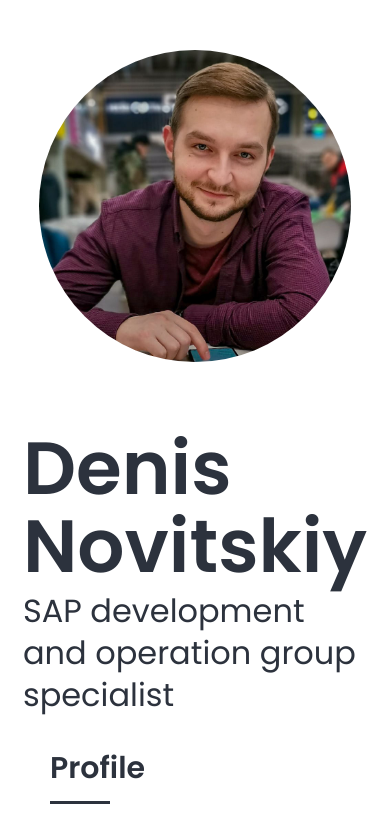
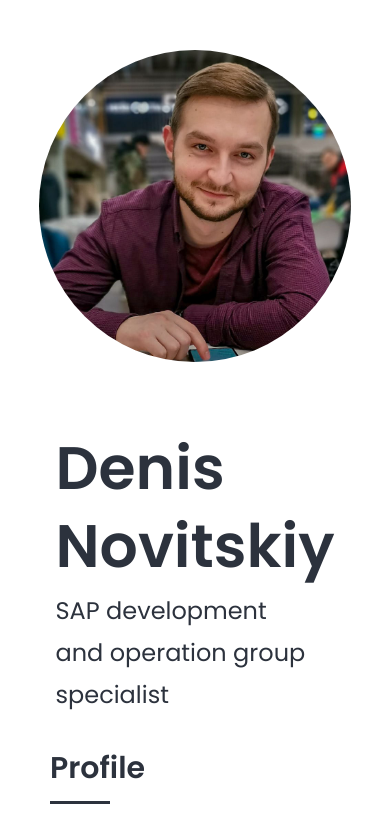
Before and after one commit to d-novitskiy/cv, a plain HTML site: page index.html in a window 390 px wide. Shown: the top 817 px of the page. Drawn offline with Linux system fonts and the light colour scheme.

Commit message:
fix: remove horizontal scroll in mobile view

```diff
--- a/css/styles.css
+++ b/css/styles.css
@@ -231,7 +231,12 @@ h2 {
 	}
 
 	h1 {
+		font-size: 60px;
 		padding-top: 0;
+	}
+
+	h2 {
+		font-size: 24px;
 	}
 
 	.wrapper {
```
